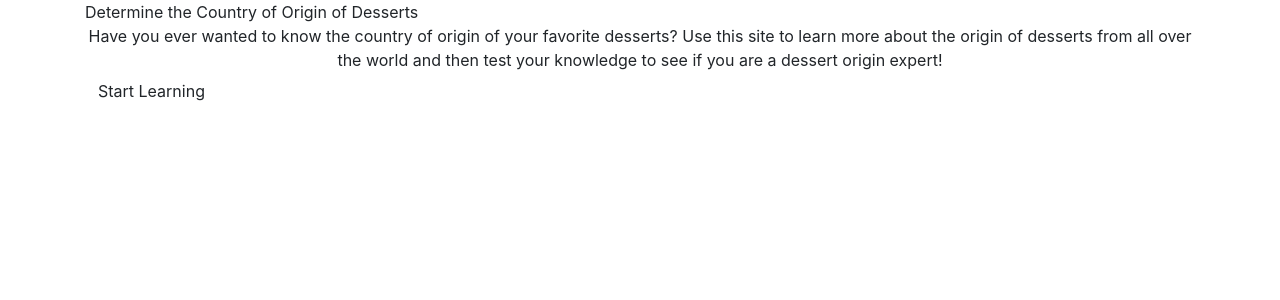
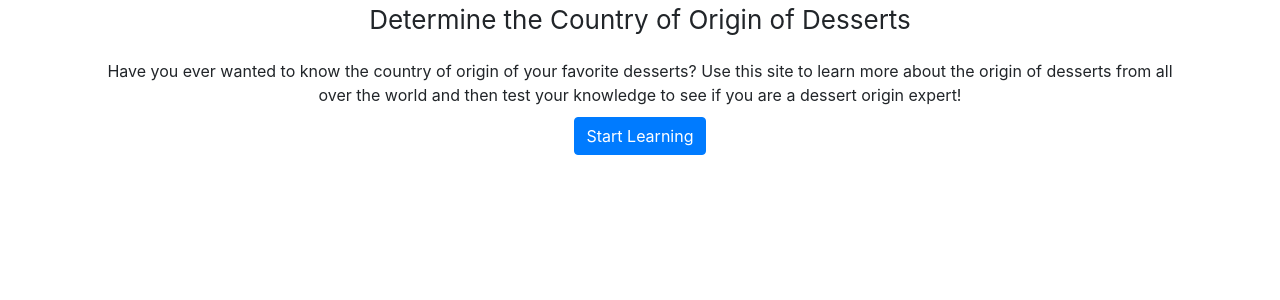
Before and after one commit to IsabelMacgill/UI_Project, a Flask app: template templates/homepage.html in a window 1280 px wide. Shown: the part 56-356 px from the top of the page. Run offline with Flask 2, Linux system fonts and the light colour scheme; the template is opened without the code that fills it, so the values that code supplies are empty; some libraries are stand-ins or nearby versions.

Commit message:
updated Homepage

```diff
--- a/static/main.css
+++ b/static/main.css
@@ -13,3 +13,13 @@
 .border{
 	border: solid black 1px;
 }
+
+.title{
+	font-size: 26;
+	padding-bottom: 10px;
+}
+
+.description{
+	padding-top: 10px;
+	padding-bottom: 10px;
+}
--- a/templates/homepage.html
+++ b/templates/homepage.html
@@ -3,28 +3,29 @@
 {% block content %}
 
 <script>
-
-	let data = {{data|tojson}}
-
 </script>
 <script src="../static/homepage.js"></script>
-<link href="../static/main.css" rel="stylesheet" type"text/css">
-
 
 <div class="col-12">
 	<div class="row center">
-		Determine the Country of Origin of Desserts
+		<div class="col-12 center title">
+			Determine the Country of Origin of Desserts
+		</div>
 	</div>
 	<div class="row center">
-		Have you ever wanted to know the country of origin of your favorite
-		desserts? Use this site to learn more about the origin of desserts from
-		all over the world and then test your knowledge to see if you are a
-		dessert origin expert!
+		<div class="col-12 center description">
+			Have you ever wanted to know the country of origin of your favorite
+			desserts? Use this site to learn more about the origin of desserts
+			from all over the world and then test your knowledge to see if you
+			are a dessert origin expert!
+		</div>
 	</div>
 	<div class="row center">
-		<a href="/learn">
-			<button class="btn" id="learn-button">Start Learning</button>
-		</a>
+		<div class="col-12 center">
+			<a href="/learn">
+				<button class="btn btn-primary" id="learn-button">Start Learning</button>
+			</a>
+		</div>
 	</div>
 </div>
 
```
